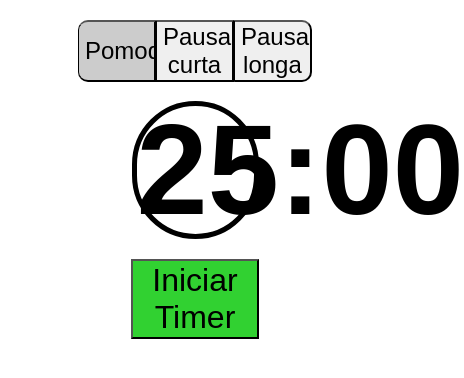
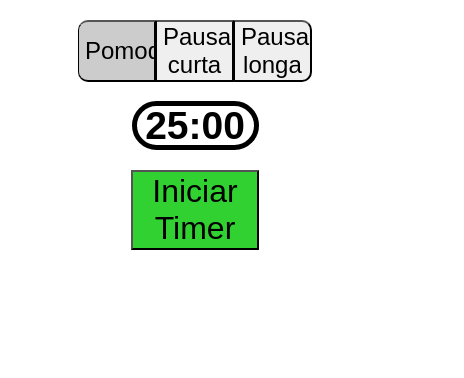
Before and after one commit to IeonardoDuarte/pomodoroTimer, a plain HTML site: page index.html in a window 390 px wide. Shown: the whole page, 464 px wide, since content can reach past the window. Drawn offline with Linux system fonts and the light colour scheme.

Commit message:
Arrumando o bug de responsividade no timer

```diff
--- a/style.css
+++ b/style.css
@@ -31,7 +31,7 @@
 }
 
 .timer {
-    font-size: 8rem;
+    font-size: 10vw;
     font-weight: bold;
     border: #000000 solid 5px;
     border-radius: 4rem;
```
